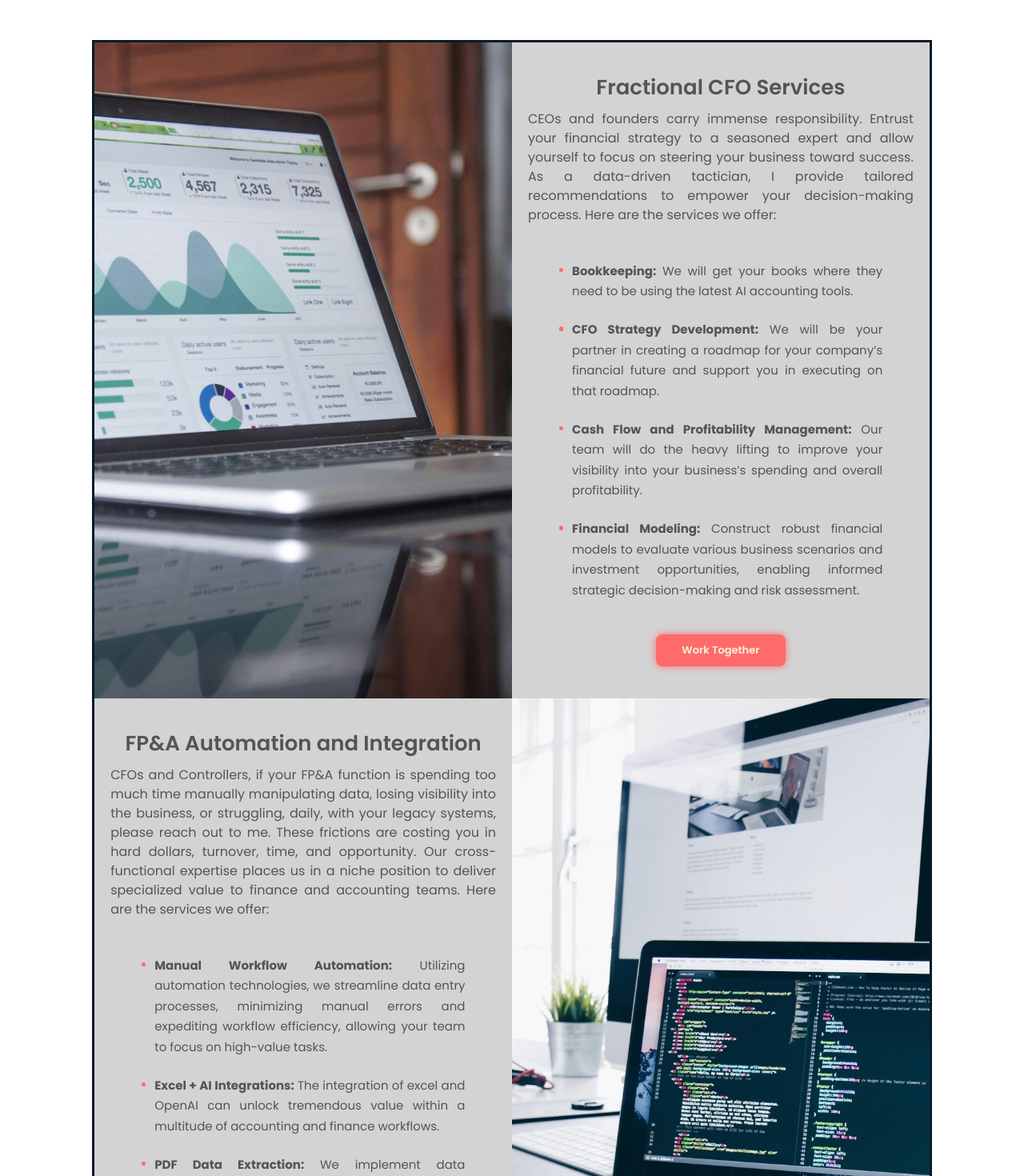
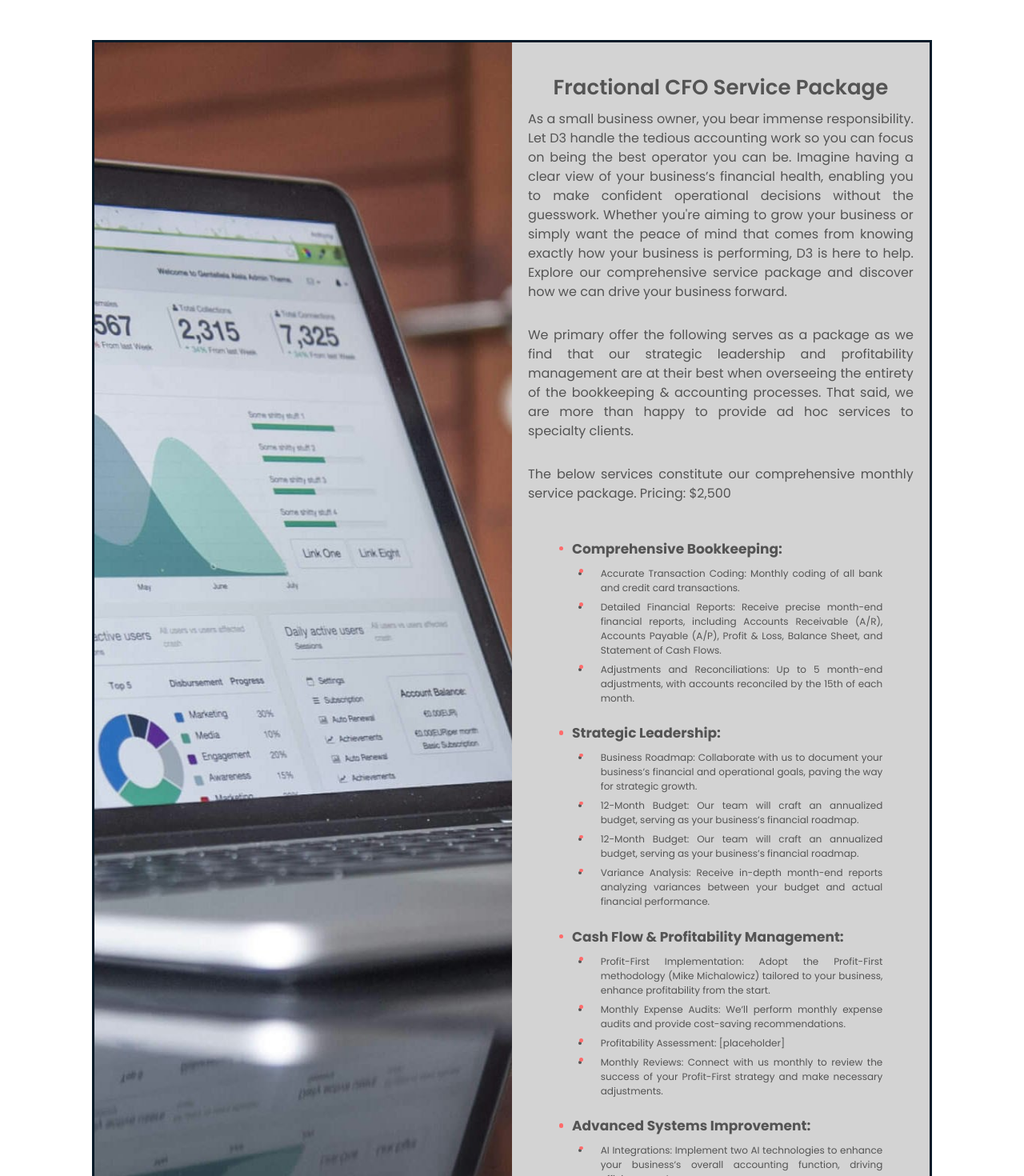
Before and after one commit to kylecburgoyneF9/business_website, a Vue app: page /consulting in a window 1280 px wide. Shown: the part 2100-3570 px from the top of the page at 80% size. Built offline with nearby package versions, Linux system fonts and the light colour scheme.

Commit message:
Services Update 6.15.2024
Updated services

```diff
--- a/src/assets/main.css
+++ b/src/assets/main.css
@@ -608,7 +608,7 @@ span {
   padding: 1.5rem 8% 0 8%;
 }
 
-.styled-list li {
+.styled-list>li {
   font-size: 1.5rem;
   margin-bottom: 1.5em;
   position: relative;
@@ -616,11 +616,39 @@ span {
   padding-left: 1.1em;
 }
 
-.styled-list li+li {
-  margin-bottom: 1.5em;
+.styled-list>li>strong {
+  display: block;
+  font-size: 1.7rem;
+  margin-bottom: 0.5em;
 }
 
-.styled-list li::before {
+.styled-list ul {
+  list-style-type: disc;
+  padding-left: 1.5em;
+  margin-top: 0.5em;
+}
+
+.styled-list ul li {
+  font-size: 1.2rem;
+  margin-bottom: 0.5em;
+  position: relative;
+  line-height: 1.5em;
+  padding-left: 1.1em;
+}
+
+.styled-list ul li::before {
+  position: absolute;
+  content: "";
+  display: inline-block;
+  left: -1.1em;
+  top: 0.3em;
+  width: .35em;
+  height: .35em;
+  background-color: var(--main-color);
+  border-radius: 100%;
+}
+
+.styled-list>li::before {
   position: absolute;
   content: "";
   display: inline-block;
--- a/src/views/ConsultingView.vue
+++ b/src/views/ConsultingView.vue
@@ -72,24 +72,67 @@
                     <img src="../assets/Home/Finance.jpg" alt="">
                 </div>
                 <div class="services-split-text-image-content">
-                    <h3>Fractional CFO Services</h3>
-                    <p>CEOs and founders carry immense responsibility. Entrust your financial strategy to a seasoned
-                        expert and allow yourself to focus on steering your business toward success. As a data-driven
-                        tactician, I provide tailored recommendations to empower your decision-making process. Here are
-                        the services we offer:</p>
+                    <h3>Fractional CFO Service Package</h3>
+                    <p>As a small business owner, you bear immense responsibility. Let D3 handle the tedious accounting
+                        work so you can focus on being the best operator you can be. Imagine having a clear view of your
+                        business’s financial health, enabling you to make confident operational decisions without the
+                        guesswork. Whether you're aiming to grow your business or simply want the peace of mind that
+                        comes from knowing exactly how your business is performing, D3 is here to help. Explore our
+                        comprehensive service package and discover how we can drive your business forward.</p>
+                    <p>We primary offer the following serves as a package as we find that our strategic leadership and
+                        profitability management are at their best when overseeing the entirety of the bookkeeping &
+                        accounting processes. That said, we are more than happy to provide ad hoc services to specialty
+                        clients.</p>
+                    <p>The below services constitute our comprehensive monthly service package. Pricing: $2,500 </p>
                     <ul class="styled-list">
-                        <li><strong>Bookkeeping:</strong> We will get your books where they need to be using the latest
-                            AI accounting tools.</li>
-                        <li><strong>CFO Strategy Development:</strong> We will be your partner in creating a roadmap for
-                            your
-                            company’s financial future and support you in executing on that roadmap. </li>
-                        <li><strong>Cash Flow and Profitability Management:</strong> Our team will do the heavy lifting
-                            to improve your visibility into your business’s spending and overall profitability. </li>
-                        <li><strong>Financial Modeling:</strong> Construct robust financial models to evaluate various
-                            business scenarios
-                            and investment opportunities, enabling informed strategic decision-making and risk
-                            assessment.</li>
+                        <li>
+                            <strong>Comprehensive Bookkeeping:</strong>
+                            <ul>
+                                <li>Accurate Transaction Coding: Monthly coding of all bank and credit card
+                                    transactions.</li>
+                                <li>Detailed Financial Reports: Receive precise month-end financial reports, including
+                                    Accounts Receivable (A/R), Accounts Payable (A/P), Profit & Loss, Balance Sheet, and
+                                    Statement of Cash Flows.</li>
+                                <li>Adjustments and Reconciliations: Up to 5 month-end adjustments, with accounts
+                                    reconciled by the 15th of each month.</li>
+                            </ul>
+                        </li>
+                        <li>
+                            <strong>Strategic Leadership:</strong>
+                            <ul>
+                                <li>Business Roadmap: Collaborate with us to document your business’s financial and
+                                    operational goals, paving the way for strategic growth.</li>
+                                <li>12-Month Budget: Our team will craft an annualized budget, serving as your
+                                    business’s financial roadmap.</li>
+                                <li>12-Month Budget: Our team will craft an annualized budget, serving as your
+                                    business’s financial roadmap.</li>
+                                <li>Variance Analysis: Receive in-depth month-end reports analyzing variances between
+                                    your budget and actual financial performance.</li>
+                            </ul>
+                        </li>
+                        <li>
+                            <strong>Cash Flow & Profitability Management:</strong>
+                            <ul>
+                                <li>Profit-First Implementation: Adopt the Profit-First methodology (Mike Michalowicz)
+                                    tailored to your business, enhance profitability from the start.</li>
+                                <li>Monthly Expense Audits: We’ll perform monthly expense audits and provide cost-saving
+                                    recommendations.</li>
+                                <li>Profitability Assessment: [placeholder]</li>
+                                <li>Monthly Reviews: Connect with us monthly to review the success of your Profit-First
+                                    strategy and make necessary adjustments.</li>
+                            </ul>
+                        </li>
+                        <li>
+                            <strong>Advanced Systems Improvement:</strong>
+                            <ul>
+                                <li>AI Integrations: Implement two AI technologies to enhance your business’s overall
+                                    accounting function, driving efficiency and accuracy.</li>
+                                <li>Best Practice Recommendations: Receive ongoing recommendations and implementation of
+                                    accounting best practices as your business grows.</li>
+                            </ul>
+                        </li>
                     </ul>
+
                     <a href="#contact" class="universal-btn">Work Together</a>
                 </div>
             </div>
```
